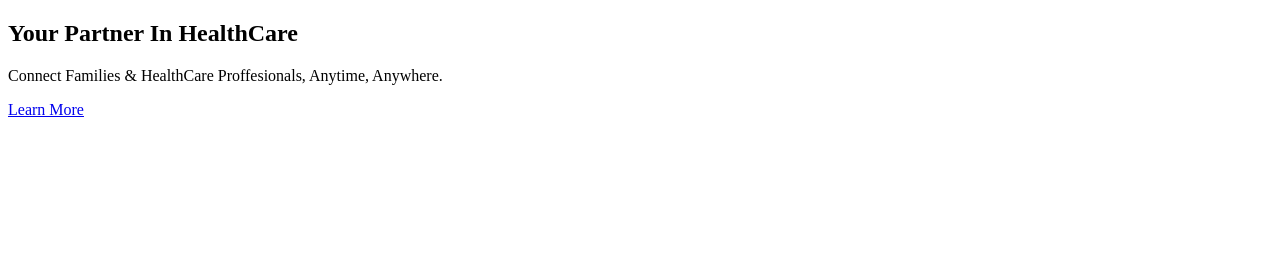
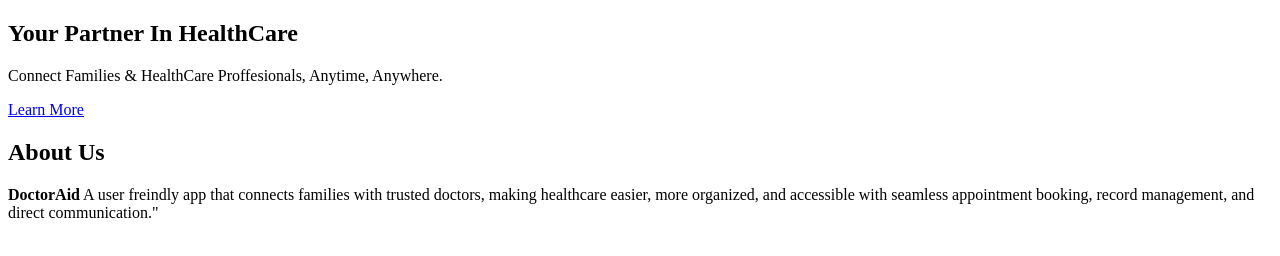
Before and after one commit to DoctorAid/landing-page, a plain HTML site: page index.html in a window 1280 px wide. Drawn offline with Linux system fonts and the light colour scheme.

Commit message:
Update index.html

```diff
--- a/index.html
+++ b/index.html
@@ -22,8 +22,12 @@
 
     <section id="view2">
         <div class = "container2">
+            <h1>About Us</h1>
+            <div class = "description">
+                <p><b>DoctorAid</b> A user freindly app that connects families with trusted doctors, making healthcare easier, more organized, and accessible with seamless appointment booking, record management, and direct communication."</p>
+            </div>
+        </div>
 
-        </div>
 
     </section>
     <section id="view3">
```
